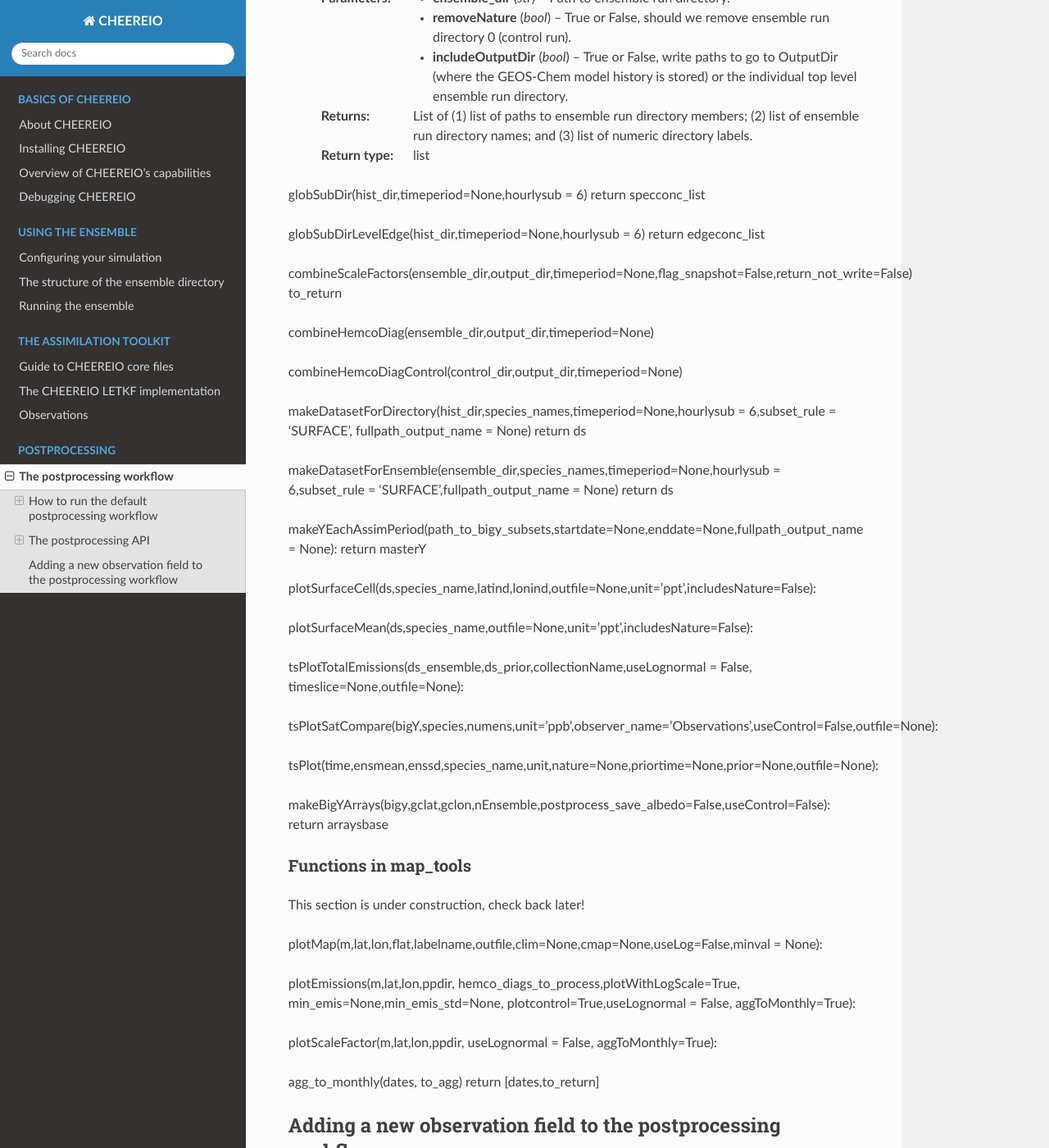
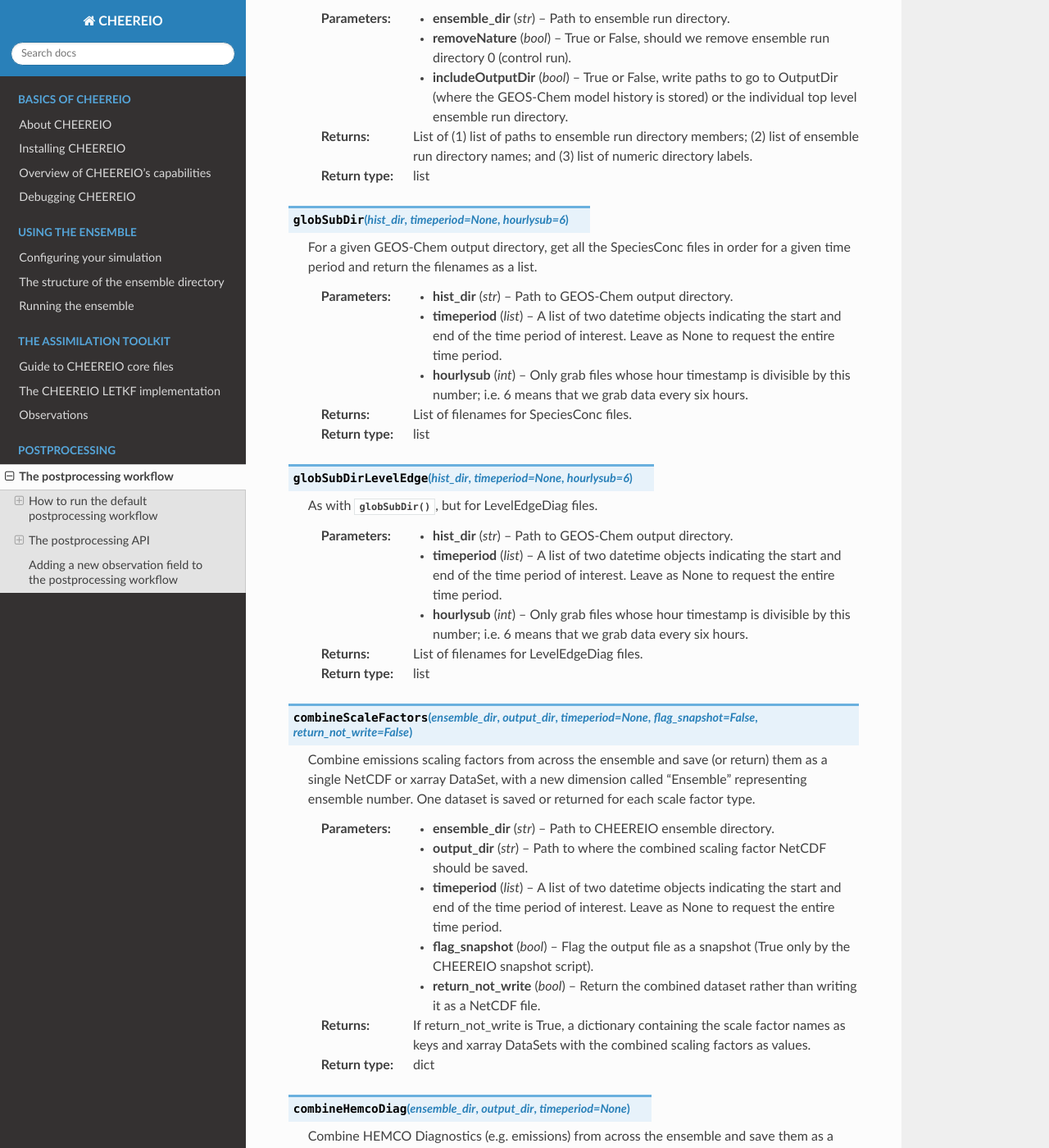
Before and after one commit to drewpendergrass/CHEEREIO, a Sphinx documentation site: the page built from docs/Postprocess-workflow.rst, in a window 1280 px wide and 1400 px high, scrolled down 823 px. Shown: the whole window at 82% size. Built offline with Sphinx 7.4.7 and the Read the Docs theme 2.0.0, drawn with Linux system fonts in a browser that asks for light colours; some of the changed text lies outside the part shown.

Commit message:
postprocess docs update

```diff
--- a/docs/Postprocess-workflow.rst
+++ b/docs/Postprocess-workflow.rst
@@ -28,7 +28,7 @@
 Functions in postprocess_tools
 ~~~~~~~~~~~~~
 
-This section is under construction, check back later!
+Here is the documentation for the postprocessing toolkit. Users are especially likely to use :py:func:`combineScaleFactors`. TKTKTK
 
 .. py:function:: globDirs(ensemble_dir,removeNature=False,includeOutputDir=False)
 
@@ -40,18 +40,55 @@
    :return: List of (1) list of paths to ensemble run directory members; (2) list of ensemble run directory names; and (3) list of numeric directory labels.
    :rtype: list
 
-globSubDir(hist_dir,timeperiod=None,hourlysub = 6)
-return specconc_list
 
-globSubDirLevelEdge(hist_dir,timeperiod=None,hourlysub = 6)
-return edgeconc_list
+.. py:function:: globSubDir(hist_dir,timeperiod=None,hourlysub = 6)
 
-combineScaleFactors(ensemble_dir,output_dir,timeperiod=None,flag_snapshot=False,return_not_write=False)
-to_return
+   For a given GEOS-Chem output directory, get all the SpeciesConc files in order for a given time period and return the filenames as a list.
 
-combineHemcoDiag(ensemble_dir,output_dir,timeperiod=None)
+   :param str hist_dir: Path to GEOS-Chem output directory.
+   :param list timeperiod: A list of two datetime objects indicating the start and end of the time period of interest. Leave as None to request the entire time period.
+   :param int hourlysub: Only grab files whose hour timestamp is divisible by this number; i.e. 6 means that we grab data every six hours.
+   :return: List of filenames for SpeciesConc files.
+   :rtype: list
 
-combineHemcoDiagControl(control_dir,output_dir,timeperiod=None)
+.. py:function:: globSubDirLevelEdge(hist_dir,timeperiod=None,hourlysub = 6)
+
+   As with :py:func:`globSubDir`, but for LevelEdgeDiag files.
+
+   :param str hist_dir: Path to GEOS-Chem output directory.
+   :param list timeperiod: A list of two datetime objects indicating the start and end of the time period of interest. Leave as None to request the entire time period.
+   :param int hourlysub: Only grab files whose hour timestamp is divisible by this number; i.e. 6 means that we grab data every six hours.
+   :return: List of filenames for LevelEdgeDiag files.
+   :rtype: list
+
+.. py:function:: combineScaleFactors(ensemble_dir,output_dir,timeperiod=None,flag_snapshot=False,return_not_write=False)
+
+   Combine emissions scaling factors from across the ensemble and save (or return) them as a single NetCDF or xarray DataSet, with a new dimension called "Ensemble" representing ensemble number. One dataset is saved or returned for each scale factor type.
+
+   :param str ensemble_dir: Path to CHEEREIO ensemble directory.
+   :param str output_dir: Path to where the combined scaling factor NetCDF should be saved.
+   :param list timeperiod: A list of two datetime objects indicating the start and end of the time period of interest. Leave as None to request the entire time period.
+   :param bool flag_snapshot: Flag the output file as a snapshot (True only by the CHEEREIO snapshot script).
+   :param bool return_not_write: Return the combined dataset rather than writing it as a NetCDF file.
+   :return: If return_not_write is True, a dictionary containing the scale factor names as keys and xarray DataSets with the combined scaling factors as values.
+   :rtype: dict
+
+.. py:function:: combineHemcoDiag(ensemble_dir,output_dir,timeperiod=None)
+
+   Combine HEMCO Diagnostics (e.g. emissions) from across the ensemble and save them as a single NetCDF, with a new dimension called "Ensemble" representing ensemble number.
+
+   :param str ensemble_dir: Path to CHEEREIO ensemble directory.
+   :param str output_dir: Path to where the combined HEMCO diagnostic NetCDF should be saved.
+   :param list timeperiod: A list of two datetime objects indicating the start and end of the time period of interest. Leave as None to request the entire time period.
+
+.. py:function:: combineHemcoDiagControl(ensemble_dir,output_dir,timeperiod=None)
+
+   Combine HEMCO Diagnostics (e.g. emissions) from the control run as a single NetCDF.
+
+   :param str ensemble_dir: Path to CHEEREIO ensemble directory.
+   :param str output_dir: Path to where the combined HEMCO diagnostic NetCDF should be saved.
+   :param list timeperiod: A list of two datetime objects indicating the start and end of the time period of interest. Leave as None to request the entire time period.
+
 
 makeDatasetForDirectory(hist_dir,species_names,timeperiod=None,hourlysub = 6,subset_rule = 'SURFACE', fullpath_output_name = None)
 return ds
```
